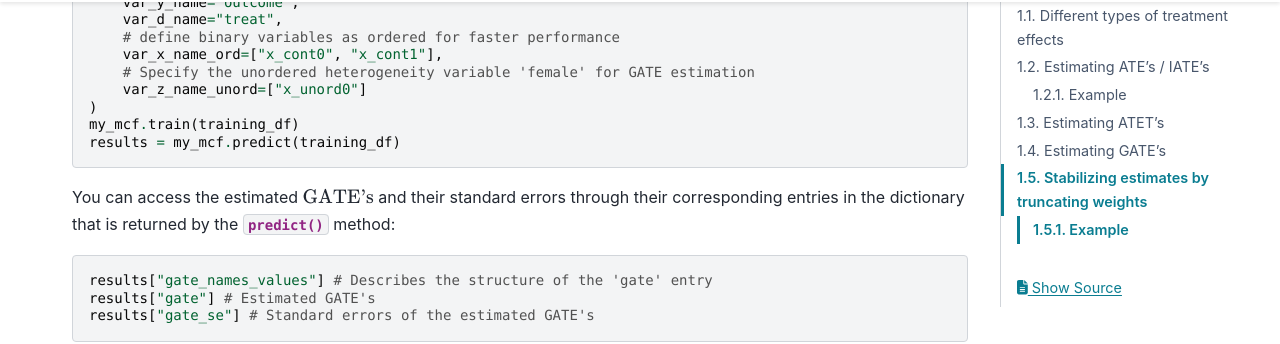
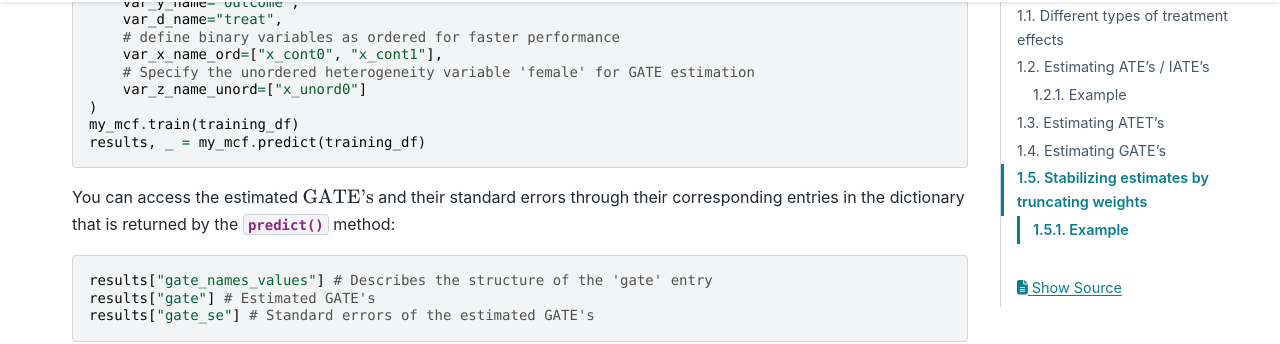
Before and after one commit to MCFpy/mcf, a Sphinx documentation site: the page built from docs/source/user_guide/estimation.rst, in a window 1280 px wide and 900 px high, scrolled down 3598 px. Shown: the part 126-470 px from the top of the window. Built offline with Sphinx 7.4.7 and the PyData theme 0.15.4, drawn with Linux system fonts in a browser that asks for light colours.

```diff
--- a/docs/source/user_guide/estimation.rst
+++ b/docs/source/user_guide/estimation.rst
@@ -148,7 +148,7 @@ Group average treatment effects are estimated by the :py:meth:`~mcf_functions.Mo
         var_z_name_unord=["x_unord0"]
     )
     my_mcf.train(training_df)
-    results = my_mcf.predict(training_df)
+    results, _ = my_mcf.predict(training_df)
 
 You can access the estimated :math:`\textrm{GATE's}` and their standard errors through their corresponding entries in the dictionary that is returned by the :py:meth:`~mcf_functions.ModifiedCausalForest.predict` method:
 
```
